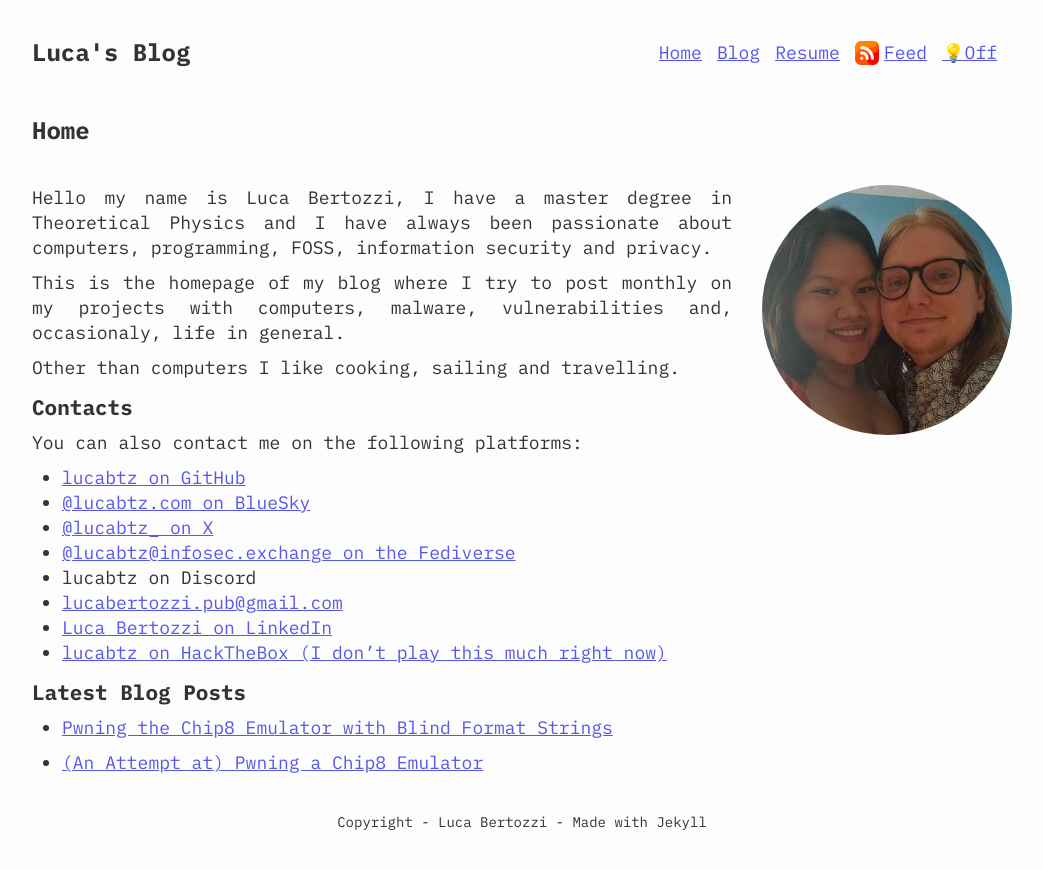
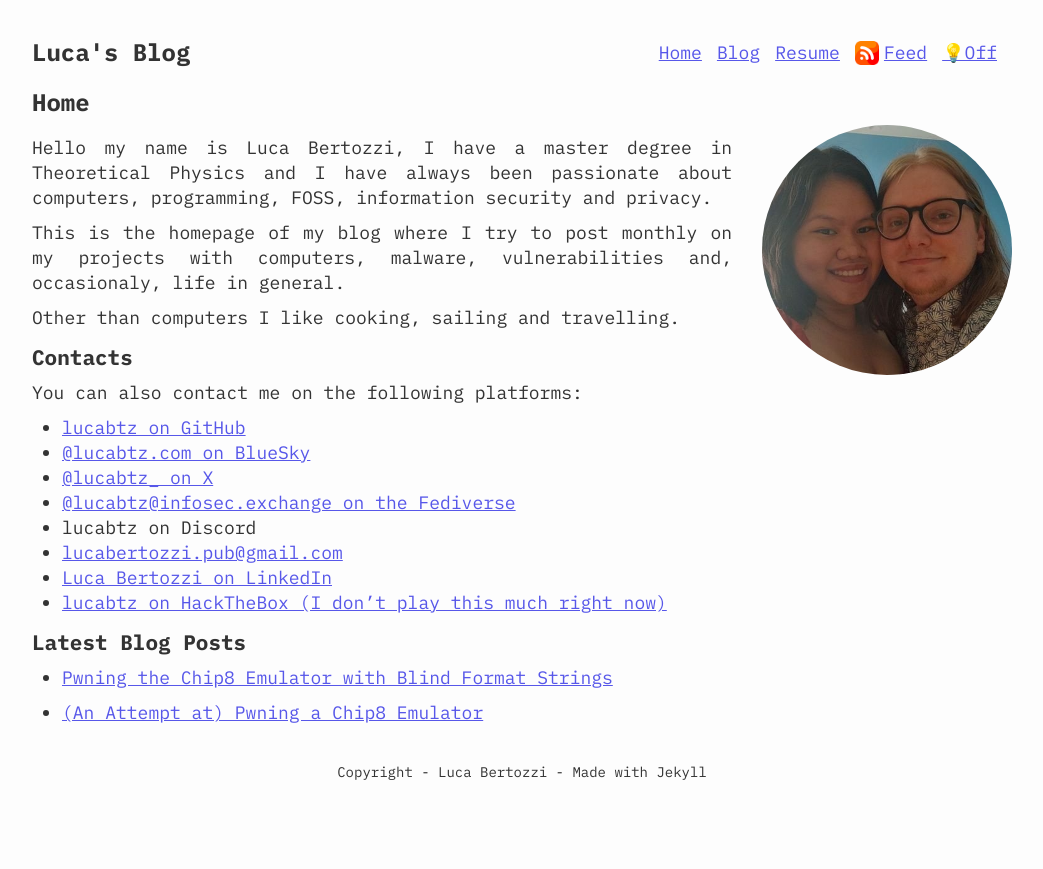
Before and after one commit to lucabtz/lucabtz.github.io, a Jekyll site: the page built from index.md, in a window 1280 px wide. Shown: the top 869 px of the page, without its empty margins (118-1161 px from the left). Built offline with Jekyll 4.4.1, drawn with Linux system fonts in a browser that asks for light colours.

Commit message:
Fixed spacing

```diff
--- a/_sass/general.scss
+++ b/_sass/general.scss
@@ -1,5 +1,13 @@
 $switcher-text-light: "💡On";
 $switcher-text-dark: "💡Off";
+$small-screen-breakpoint: 750px;
+$main-padding: 10px;
+
+@mixin small-screen {
+    @media (max-width: $small-screen-breakpoint) {
+        @content
+    }
+}
 
 @mixin max-size {
     width: 100%;
@@ -20,51 +28,15 @@ body {
     line-height: 25px;
 }
 
+a,
+a:visited {
+    color: $link-color;
+}
+
 .container {
     display: flex;
     flex-direction: column;
     align-items: center;
-}
-
-.headbar {
-    display: flex;
-    flex-direction: row;
-    justify-content: space-between;
-    padding: 10px;
-    margin-top: 30px;
-    margin-bottom: 15px;
-    @include max-size();
-}
-
-.nav-links {
-    display: flex;
-    flex-direction: row;
-
-    li {
-        list-style-type: none;
-        margin-right: 15px;
-    }
-}
-
-#switcher {
-    display: none;
-
-    & ~ label::before {
-        content: $switcher-text-dark;
-        color: $link-color;
-        text-decoration: underline;
-    }
-
-
-    &:checked ~ label::before {
-        content: $switcher-text-light;
-    }
-}
-
-
-.sitename {
-    font-size: 24px;
-    font-weight: bold;
 }
 
 .title-bar {
@@ -72,44 +44,13 @@ body {
     flex-direction: row;
     align-items: center;
     justify-content: space-between;
-    margin-bottom: 30px;
     text-align: left;
-    line-height: 30px;
-}
-
-.feed-button {
-    display: flex;
-    flex-direction: row;
-    align-items: center;
-}
-
-.rss-icon {
-    width: 24px;
-    height: 24px;
-    margin-right: 5px;
-}
-
-.profile-pic {
-    width: 250px;
-    height: 250px;
-    border-radius: 50%;
-    margin-left: 30px;
-    float: right;
-}
-
-a,
-a:visited {
-    color: $link-color;
-}
-
-footer {
-    font-size: 14px;
-    padding: 15px;
-    text-align: center;
+    margin-top: 10px;
 }
 
 main {
-    padding: 10px;
+    padding: $main-padding;
+    padding-top: 0px;
     text-align: justify;
     @include max-size();
 
@@ -134,20 +75,20 @@ main {
     }
 }
 
-@media (max-width: 600px) {
-    .profile-pic {
-        display: none;
-    }
-
-    .headbar {
-        flex-direction: column;
-
-        nav {
-            margin-top: 10px;
-        }
-    }
-
+@include small-screen {
     main {
         text-align: left;
     }
 }
+
+footer {
+    font-size: 14px;
+    padding: 15px;
+    text-align: center;
+}
+
+@import 'headbar';
+@import 'index';
+@import 'article';
+@import 'code/github';
+@import 'blog';
--- /dev/null
+++ b/_sass/headbar.scss
@@ -0,0 +1,61 @@
+.headbar {
+    display: flex;
+    flex-direction: row;
+    justify-content: space-between;
+    padding: $main-padding;
+    padding-bottom: 0px;
+    margin-top: 30px;
+    @include max-size();
+
+}
+
+@include small-screen {
+    .headbar {
+        flex-direction: column;
+
+        nav {
+            margin-top: 10px;
+        }
+    }
+}
+
+.sitename {
+    font-size: 24px;
+    font-weight: bold;
+}
+
+.nav-links {
+    display: flex;
+    flex-direction: row;
+
+    li {
+        list-style-type: none;
+        margin-right: 15px;
+    }
+}
+
+.feed-button {
+    display: flex;
+    flex-direction: row;
+    align-items: center;
+}
+
+.rss-icon {
+    width: 24px;
+    height: 24px;
+    margin-right: 5px;
+}
+
+#switcher {
+    display: none;
+
+    & ~ label::before {
+        content: $switcher-text-dark;
+        color: $link-color;
+        text-decoration: underline;
+    }
+
+    &:checked ~ label::before {
+        content: $switcher-text-light;
+    }
+}
--- /dev/null
+++ b/_sass/index.scss
@@ -0,0 +1,13 @@
+.profile-pic {
+    width: 250px;
+    height: 250px;
+    border-radius: 50%;
+    margin-left: 30px;
+    float: right;
+}
+
+@include small-screen {
+    .profile-pic {
+        display: none;
+    }
+}
--- a/assets/styles/main.scss
+++ b/assets/styles/main.scss
@@ -1,9 +1,5 @@
 ---
 ---
 
-@import 'colors';
-
+@import 'themes/light';
 @import 'general';
-@import 'article';
-@import 'code/github';
-@import 'blog';
--- a/assets/styles/main_dark.scss
+++ b/assets/styles/main_dark.scss
@@ -1,9 +1,5 @@
 ---
 ---
 
-@import 'colors_dark';
-
+@import 'themes/dark';
 @import 'general';
-@import 'article';
-@import 'code/base16';
-@import 'blog';
```
Also changed, not shown: _sass/themes/dark.scss (renamed from _sass/colors_dark.scss), _sass/themes/light.scss (renamed from _sass/colors.scss).
